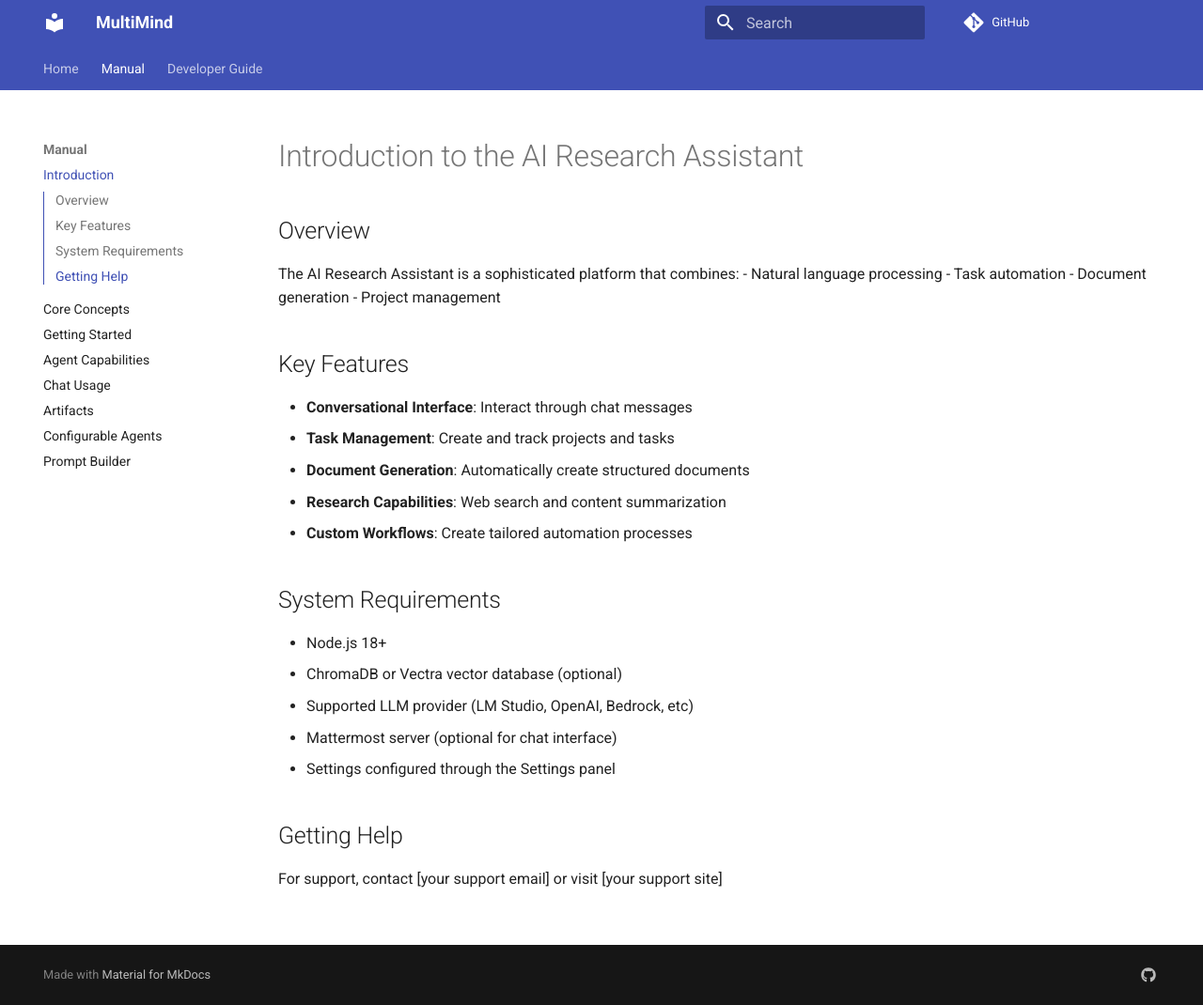
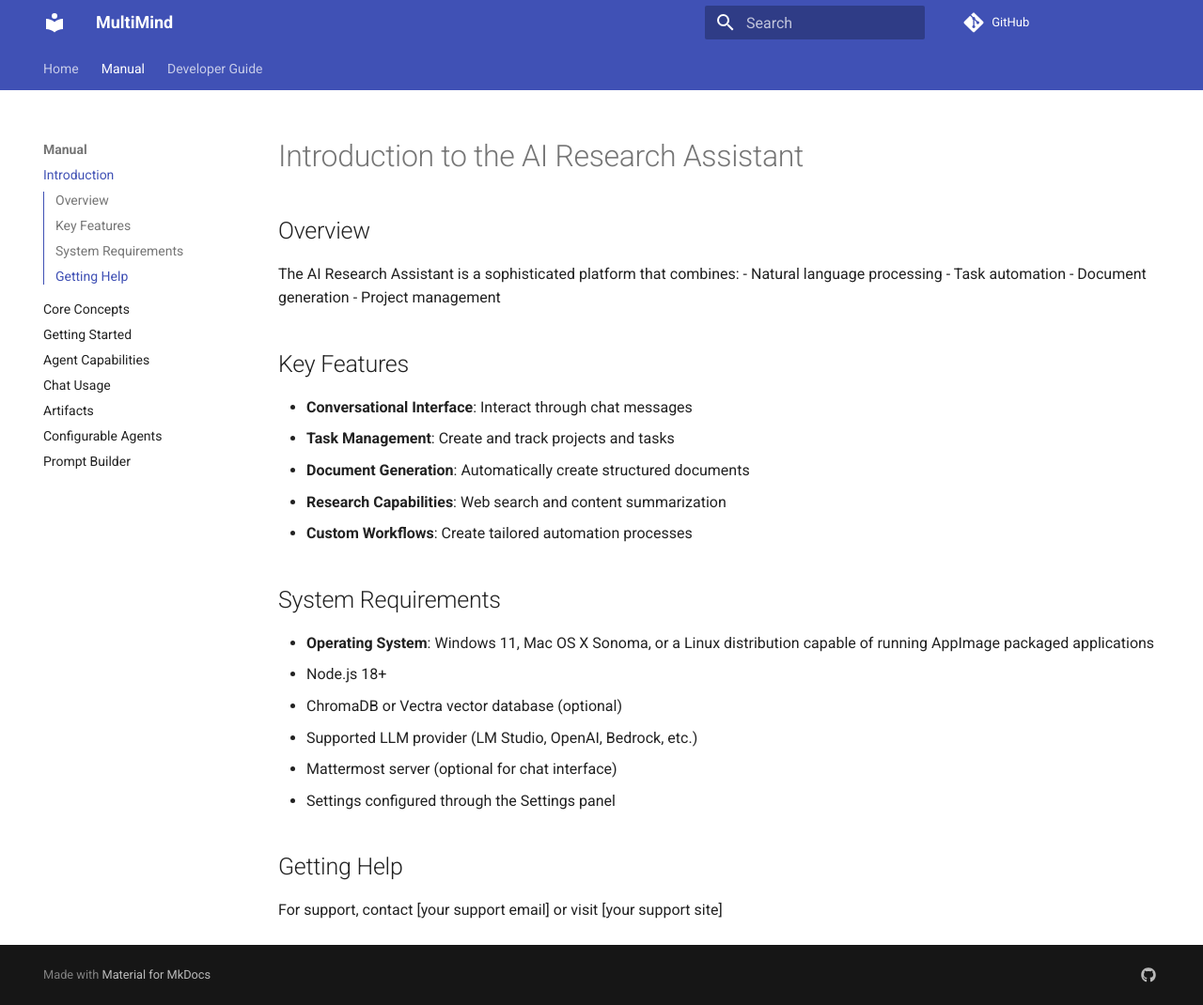
Before and after one commit to richardbowman/multimind-agent-platform, an MkDocs documentation site: the page built from docs/manual/01-introduction.md, in a window 1280 px wide and 1070 px high. Shown: the whole window at 94% size. Built offline with MkDocs 1.6.1 and Material for MkDocs 9.7.7, drawn with Linux system fonts in a browser that asks for light colours; comment, search, counter and statistics services are not loaded.

Commit message:
docs: Update Mac OS version in system requirements

```diff
--- a/docs/manual/01-introduction.md
+++ b/docs/manual/01-introduction.md
@@ -15,9 +15,10 @@ The AI Research Assistant is a sophisticated platform that combines:
 - **Custom Workflows**: Create tailored automation processes
 
 ## System Requirements
+- **Operating System**: Windows 11, Mac OS X Sonoma, or a Linux distribution capable of running AppImage packaged applications
 - Node.js 18+
 - ChromaDB or Vectra vector database (optional)
-- Supported LLM provider (LM Studio, OpenAI, Bedrock, etc)
+- Supported LLM provider (LM Studio, OpenAI, Bedrock, etc.)
 - Mattermost server (optional for chat interface)
 - Settings configured through the Settings panel
 
```
